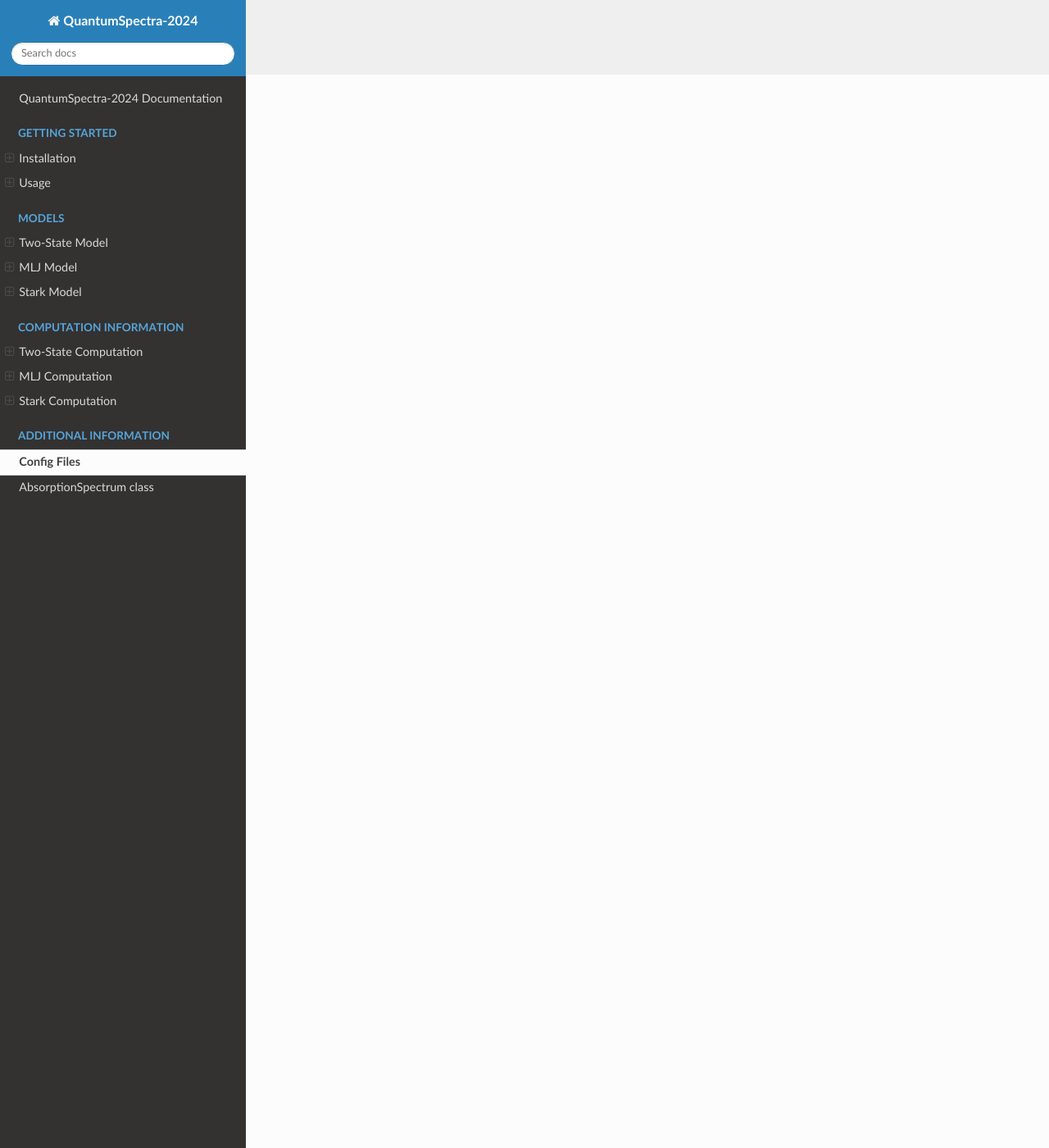
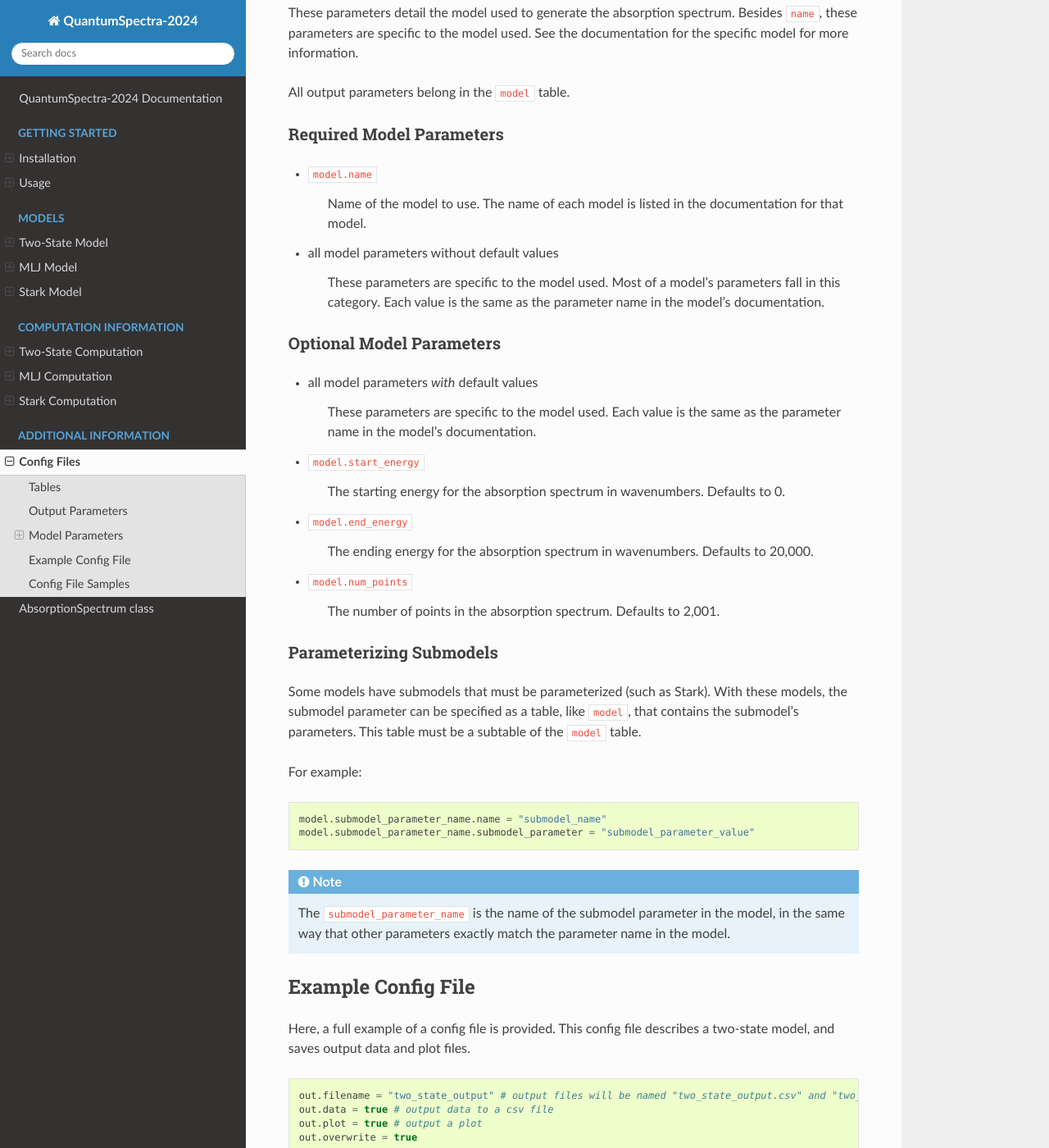
Before and after one commit to benkoppe/QuantumSpectra-2024, a Sphinx documentation site: the page built from docs/source/cli/config.rst, in a window 1280 px wide and 1400 px high, scrolled down 1309 px. Shown: the whole window at 82% size. Built offline with Sphinx 7.4.7 and the Read the Docs theme 2.0.0, drawn with Linux system fonts in a browser that asks for light colours; some of the changed text lies outside the part shown.

Commit message:
added config docs

```diff
--- a/docs/source/cli/config.rst
+++ b/docs/source/cli/config.rst
@@ -1,4 +1,154 @@
 Config Files
 =======================
 
-This is a stub.
+Config files contain all of the information needed to generate a model's absorption spectrum.
+
+.. note::
+
+    Config files are written in the ``toml`` format.
+    As a result, all config files should be named with the ``.toml`` extension.
+
+This page details the structure of config files, and provides an example config file.
+
+Tables
+------
+
+Config files are divided into tables. Each table contains a set of parameters specific to that table.
+
+For example, parameters in the the ``out`` table are specified like:
+
+.. code-block:: toml
+
+    out.parameter_name = "parameter_value"
+
+Output Parameters
+------------------
+
+These parameters detail the output of the absorption spectrum.
+They can be used across all models.
+
+All output parameters belong in the ``out`` table.
+
+.. note::
+
+    All output parameters are **required**.
+
+- ``out.filename``
+
+    Path and name of output file relative to the current working directory.
+    Output csv file will append a ".csv" extension to the filename.
+    Output plot will append a ".png" extension to the filename.
+
+- ``out.data``
+
+    Whether to output the absorption spectrum data to a csv file.
+    If False, no ".csv" file will be generated.
+
+- ``out.plot``
+
+    Whether to output the absorption spectrum plot.
+    If False, no ".png" file will be generated.
+
+- ``out.overwrite``
+
+    Whether to overwrite the output file if it already exists.
+    If False, the program will exit if the output file already exists.
+
+
+Model Parameters
+-------------------------
+
+These parameters detail the model used to generate the absorption spectrum.
+Besides ``name``, these parameters are specific to the model used. See the documentation for the specific model for more information.
+
+All output parameters belong in the ``model`` table.
+
+Required Model Parameters
+^^^^^^^^^^^^^^^^^^^^^^^^^
+
+- ``model.name``
+
+    Name of the model to use.
+    The name of each model is listed in the documentation for that model.
+
+- all model parameters without default values
+
+    These parameters are specific to the model used. Most of a model's parameters fall in this category. Each value is the same as the parameter name in the model's documentation.
+
+Optional Model Parameters
+^^^^^^^^^^^^^^^^^^^^^^^^^
+
+- all model parameters *with* default values
+
+    These parameters are specific to the model used. Each value is the same as the parameter name in the model's documentation.
+
+- ``model.start_energy``
+
+    The starting energy for the absorption spectrum in wavenumbers.
+    Defaults to 0.
+
+- ``model.end_energy``
+
+    The ending energy for the absorption spectrum in wavenumbers.
+    Defaults to 20,000.
+
+- ``model.num_points``
+
+    The number of points in the absorption spectrum.
+    Defaults to 2,001.
+
+
+Parameterizing Submodels
+^^^^^^^^^^^^^^^^^^^^^^^^
+
+Some models have submodels that must be parameterized (such as Stark).
+With these models, the submodel parameter can be specified as a table, like ``model``, that contains the submodel's parameters.
+This table must be a subtable of the ``model`` table.
+
+For example:
+
+.. code-block:: toml
+
+    model.submodel_parameter_name.name = "submodel_name"
+    model.submodel_parameter_name.submodel_parameter = "submodel_parameter_value"
+
+.. note::
+    The ``submodel_parameter_name`` is the name of the submodel parameter in the model, in the same way that other parameters exactly match the parameter name in the model.
+
+
+Example Config File
+----------------------
+
+Here, a full example of a config file is provided.
+This config file describes a two-state model, and saves output data and plot files.
+
+.. code-block:: toml
+
+    out.filename = "two_state_output" # output files will be named "two_state_output.csv" and "two_state_output.png"
+    out.data = true # output data to a csv file
+    out.plot = true # output a plot
+    out.overwrite = true
+
+    model.name = "two_state" # use the two-state model
+
+    # skip describing model start and end energy, and number of points, as they have default values
+
+    model.temperature_kelvin = 300 # temperature in Kelvin
+    model.broadening = 200 # broadening in wavenumbers
+
+    model.transfer_integral = 100 # transfer integral
+    model.energy_gap = 8000 # energy gap in wavenumbers
+
+    model.mode_basis_sets = [20, 200] # number of basis functions for each mode
+    model.mode_frequencies = [1200, 100] # frequency of each mode in wavenumbers
+    model.mode_couplings = [0.7, 2.0] # coupling of each mode with excited state
+
+This config file can be run with the ``qs_2024`` cli script.
+
+Config File Samples
+----------------------
+
+Each Model has a sample config file provided.
+These files can be found in the `sample configs <https://github.com/benkoppe/QuantumSpectra-2024/tree/main/sample_configs>`_ directory on GitHub.
+
+The documentation for each Model also has specific information about the details of its config file.
```
